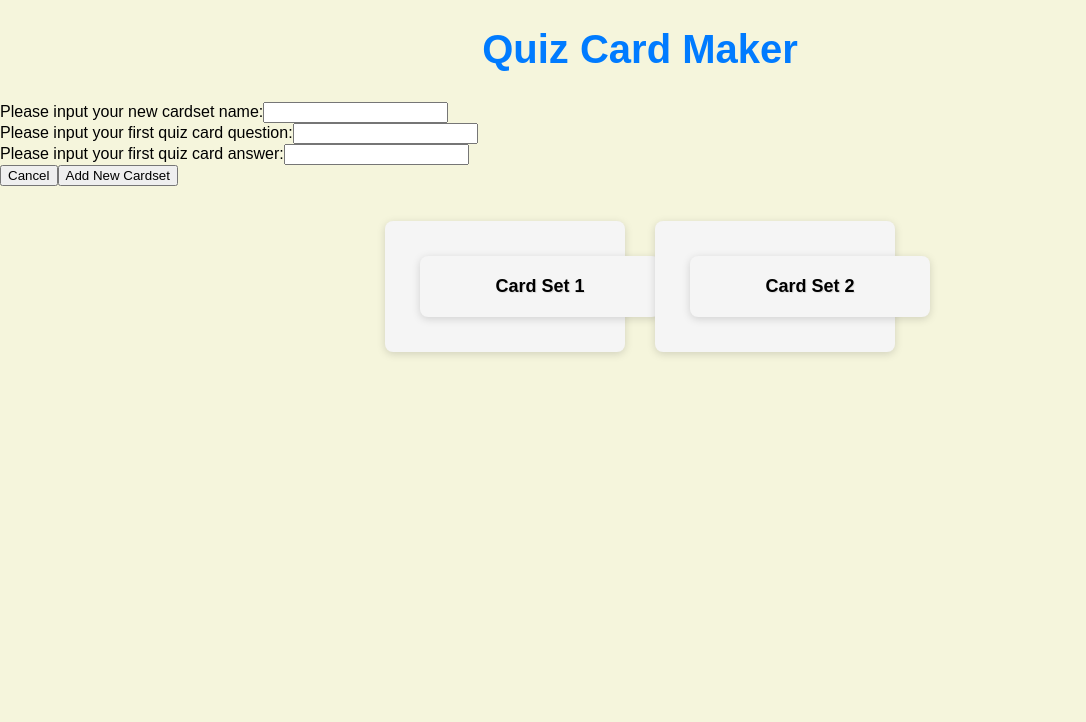
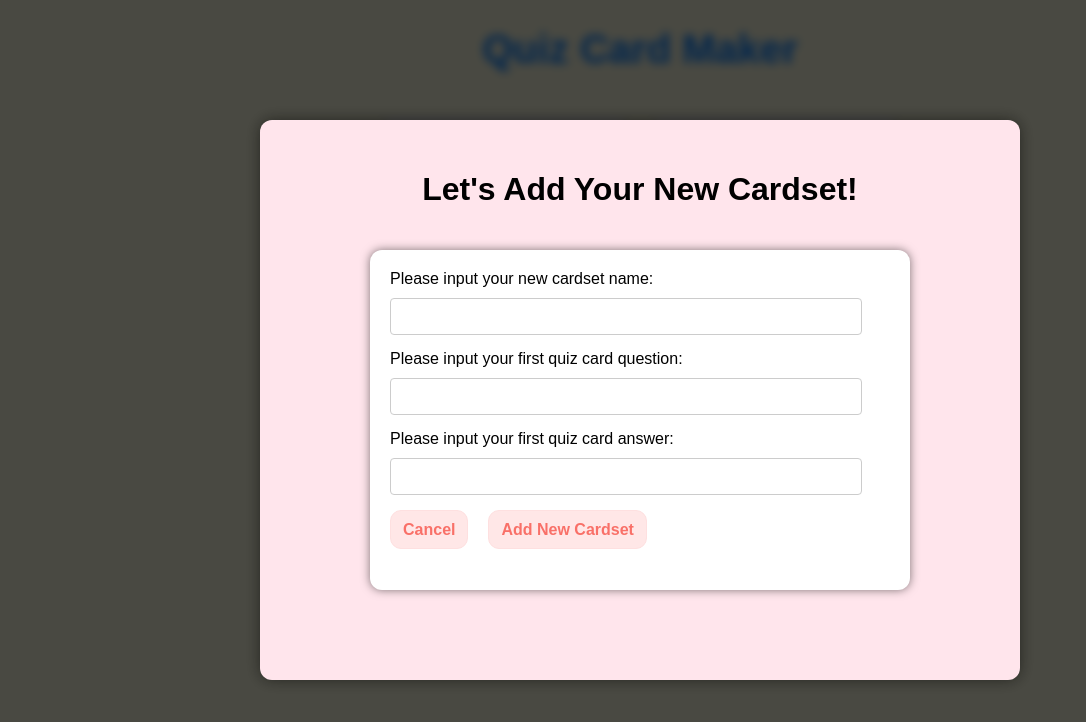
Before and after one commit to siri1515/HCI_Quiz_Card, a React (Create React App) app: page / in a window 1280 px wide. Both pictures are taken after a click on the button "Add Your New CardSet". Shown: the top 722 px of the page, without its empty margins (0-1086 px from the left). Built offline with nearby package versions, Linux system fonts and the light colour scheme.

Commit message:
add form css style

```diff
--- a/src/Components/AddNewCardSet/CardSetForm.js
+++ b/src/Components/AddNewCardSet/CardSetForm.js
@@ -1,4 +1,5 @@
 import { React, useState } from 'react';
+import styles from './CardSetForm.module.css';
 
 export default function CardSetForm(props){
     const [newCardSetName, setNewCardSetName] = useState('');
@@ -32,7 +33,10 @@ export default function CardSetForm(props){
     }
 
     return(
-        <form onSubmit={submitHandler}>
+        <div className={styles.modal_background}>
+            <div className={styles.popup_form}>
+                <h1>Let's Add Your New Cardset!</h1>
+                <form className={styles.cardset_form} onSubmit={submitHandler}>
                     <div>
                         <label>Please input your new cardset name:</label>
                         <input type="text" value={newCardSetName} onChange={cardSetChangeHandler} />
@@ -46,9 +50,11 @@ export default function CardSetForm(props){
                         <input type="text" value={newAnswer} onChange={answerChangeHandler} />
                     </div>
                     <div>
-                <button onClick={cancelHandler}>Cancel</button>
-                <button type="submit">Add New Cardset</button>
+                        <button onClick={cancelHandler}><b>Cancel</b></button>
+                        <button type="submit"><b>Add New Cardset</b></button>
                     </div>
                 </form>
+            </div>
+        </div>
     )
 }
--- /dev/null
+++ b/src/Components/AddNewCardSet/CardSetForm.module.css
@@ -0,0 +1,95 @@
+.modal_background {
+    position: fixed;
+    top: 0;
+    left: 0;
+    width: 100%;
+    height: 100%;
+    background: rgba(0, 0, 0, 0.7);
+    backdrop-filter: blur(5px);
+    display: flex;
+    justify-content: center;
+    align-items: center;
+    z-index: 1;
+  }
+
+.popup_form {
+    background-color: #FFE5EC;
+    padding: 30px;
+    box-shadow: 0 0 15px rgba(0, 0, 0, 0.5);
+    border-radius: 12px;
+    width: 700px;
+    max-width: 90%;
+    height: 500px;
+    max-height: 90%;
+}
+
+h1{
+    display: grid;
+    place-items: center;
+}
+
+.cardset_form {
+    background-color: white;
+    margin-top: 20px;
+    z-index: 2;
+    position: fixed;
+    width: 500px;
+    height: 300px;
+    top: 50%;
+    left: 50%;
+    transform: translate(-50%, -50%);
+    padding: 20px;
+    z-index: 2;
+    box-shadow: 0 0 10px rgba(0, 0, 0, 0.5);
+    border-radius: 12px;
+}
+
+.cardset_form label {
+    display: block;
+    margin-bottom: 10px;
+}
+
+.cardset_form input {
+    width: 90%;
+    padding: 10px;
+    margin-bottom: 15px;
+    border: 1px solid #ccc;
+    border-radius: 4px;
+}
+
+.cardset_form button {
+    align-items: center;
+    margin-right: 20px;
+    background-color: #FFE7E7;
+    background-position: 0 0;
+    border: 1px solid #FEE0E0;
+    border-radius: 11px;
+    box-sizing: border-box;
+    color: #F97068;
+    cursor: pointer;
+    font-size: 1rem;
+    font-weight: 700;
+    line-height: 33px;
+    list-style: outside url(https://www.smashingmagazine.com/images/bullet.svg) none;
+    padding: 2px 12px;
+    text-align: left;
+    text-underline-offset: 1px;
+    transition: border .2s ease-in-out,box-shadow .2s ease-in-out;
+}
+
+
+.cardset_form button:active {
+    background-color: #D33A2C;
+    box-shadow: rgba(0, 0, 0, 0.12) 0 1px 3px 0 inset;
+    color: #FFFFFF;
+}
+
+.cardset_form button:hover {
+    background-color: #FFE3E3;
+    border-color: #FAA4A4;
+}
+
+
+.cardset_form button.submit {
+    background-color: #3498db;
+}
```
Lines whose indentation alone changed are shown as unchanged.
